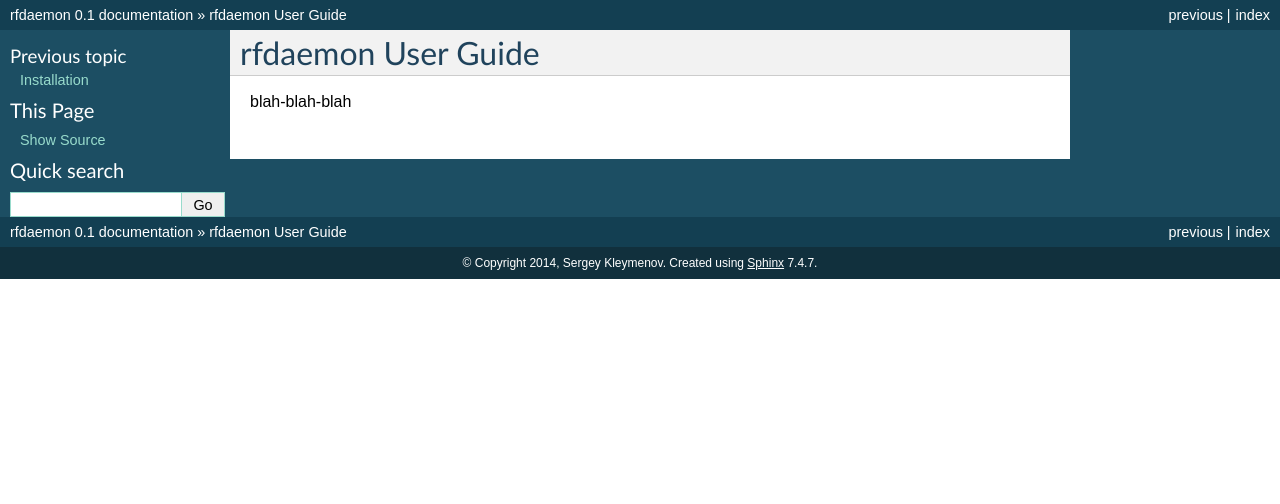
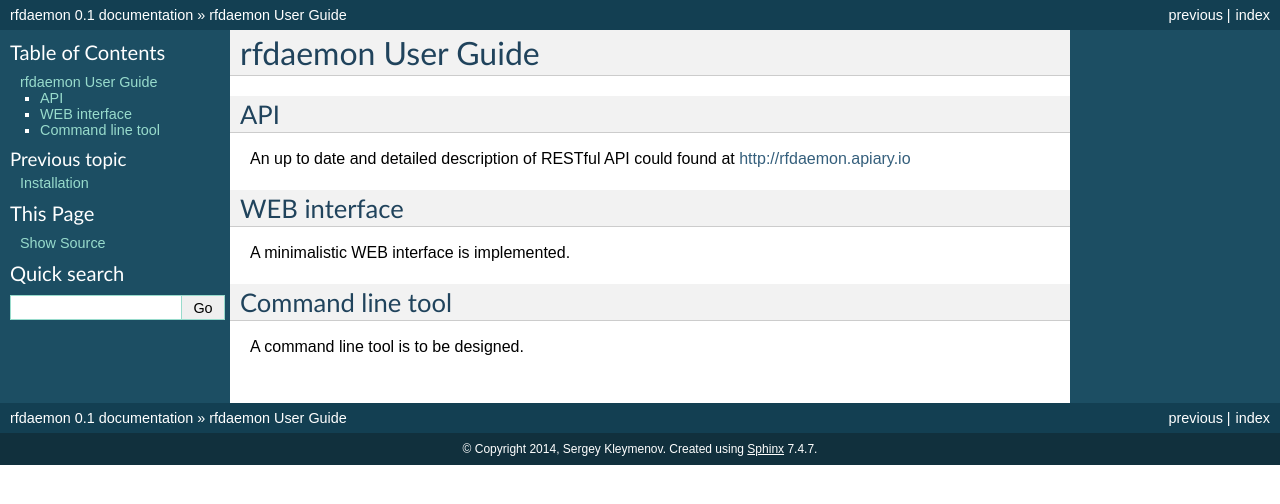
Before and after one commit to skleymenov/robotframework-daemon, a Sphinx documentation site: the page built from docs/user.rst, in a window 1280 px wide. Shown: the top 504 px of the page. Built offline with Sphinx 7.4.7, drawn with Linux system fonts in a browser that asks for light colours; pages that are not in the unit, such as notebooks, are missing from menus.

Commit message:
very basic user info added

```diff
--- a/docs/user.rst
+++ b/docs/user.rst
@@ -1,4 +1,20 @@
 rfdaemon User Guide
 ===================
 
-blah-blah-blah
+.. :toctree::
+        :maxdepth: 2
+
+API
+---
+
+An up to date and detailed description of RESTful API could found at http://rfdaemon.apiary.io
+
+WEB interface
+-------------
+
+A minimalistic WEB interface is implemented.
+
+Command line tool
+-----------------
+
+A command line tool is to be designed.
```
